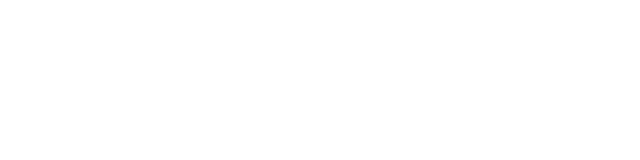
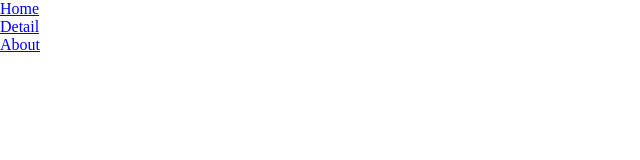
Before and after one commit to Dhruva108/assesment-front, a React (Create React App) app: page / in a window 1280 px wide. Before the commit this address had no page. Shown: the top 160 px of the page, without its empty margins (0-640 px from the left). Built offline with nearby package versions, Linux system fonts and the light colour scheme.

Commit message:
add main base for menu routered home

```diff
--- a/src/App.jsx
+++ b/src/App.jsx
@@ -1,12 +1,12 @@
 import './App.scss';
 import { BrowserRouter, Routes, Route} from 'react-router-dom'
-// import Home from './pages/Home'
+import Home from './pages/Home'
 
 function App() {
   return (
     <BrowserRouter>
       <Routes>
-        {/* <Route path="/" element={Home} /> */}
+        <Route path="/" element={ <Home /> } />
       </Routes>
     </BrowserRouter>
   );
--- a/src/App.scss
+++ b/src/App.scss
@@ -1,38 +1,20 @@
-.App {
-  text-align: center;
+html, body, div, span, applet, object, iframe,
+h1, h2, h3, h4, h5, h6, p, blockquote, pre,
+a, abbr, acronym, address, big, cite, code,
+del, dfn, em, img, ins, kbd, q, s, samp,
+small, strike, strong, sub, sup, tt, var,
+b, u, i, center,
+dl, dt, dd, ol, ul, li,
+fieldset, form, label, legend,
+table, caption, tbody, tfoot, thead, tr, th, td,
+article, aside, canvas, details, embed,
+figure, figcaption, footer, header, hgroup,
+menu, nav, output, ruby, section, summary,
+time, mark, audio, video {
+	margin: 0;
+	padding: 0;
+	border: 0;
+	font-size: 100%;
+	font: inherit;
+	vertical-align: baseline;
 }
-
-.App-logo {
-  height: 40vmin;
-  pointer-events: none;
-}
-
-@media (prefers-reduced-motion: no-preference) {
-  .App-logo {
-    animation: App-logo-spin infinite 20s linear;
-  }
-}
-
-.App-header {
-  background-color: #282c34;
-  min-height: 100vh;
-  display: flex;
-  flex-direction: column;
-  align-items: center;
-  justify-content: center;
-  font-size: calc(10px + 2vmin);
-  color: white;
-}
-
-.App-link {
-  color: #61dafb;
-}
-
-@keyframes App-logo-spin {
-  from {
-    transform: rotate(0deg);
-  }
-  to {
-    transform: rotate(360deg);
-  }
-}
--- /dev/null
+++ b/src/components/Menu.jsx
@@ -0,0 +1,22 @@
+import React from 'react'
+import { Link } from 'react-router-dom'
+
+const Menu = () => {
+  return (
+    <header className='menu-container'>
+
+      <div className='Menu__item'>
+        <Link to="/">Home</Link>
+      </div>
+      <div className='Menu__item'>
+        <Link to="/">Detail</Link>
+      </div>
+      <div className='Menu__item'>
+        <Link to="/">About</Link>
+      </div>
+
+    </header>
+  )
+}
+
+export default Menu
--- /dev/null
+++ b/src/pages/Home.jsx
@@ -0,0 +1,10 @@
+import React from 'react'
+import Menu from '../components/Menu'
+
+const Home = () => {
+  return (
+    <Menu />
+  )
+}
+
+export default Home
```
Also changed, not shown: src/components/ProductCard.jsx (added), src/services/products.js (added).
